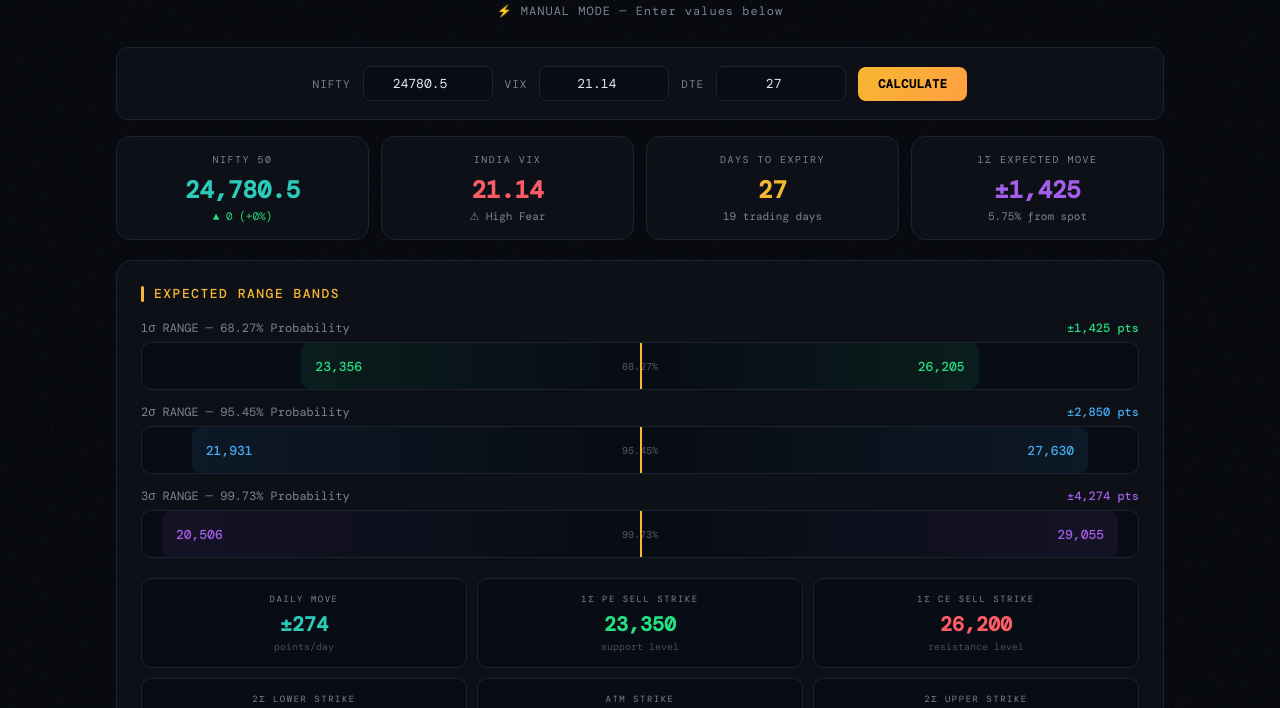
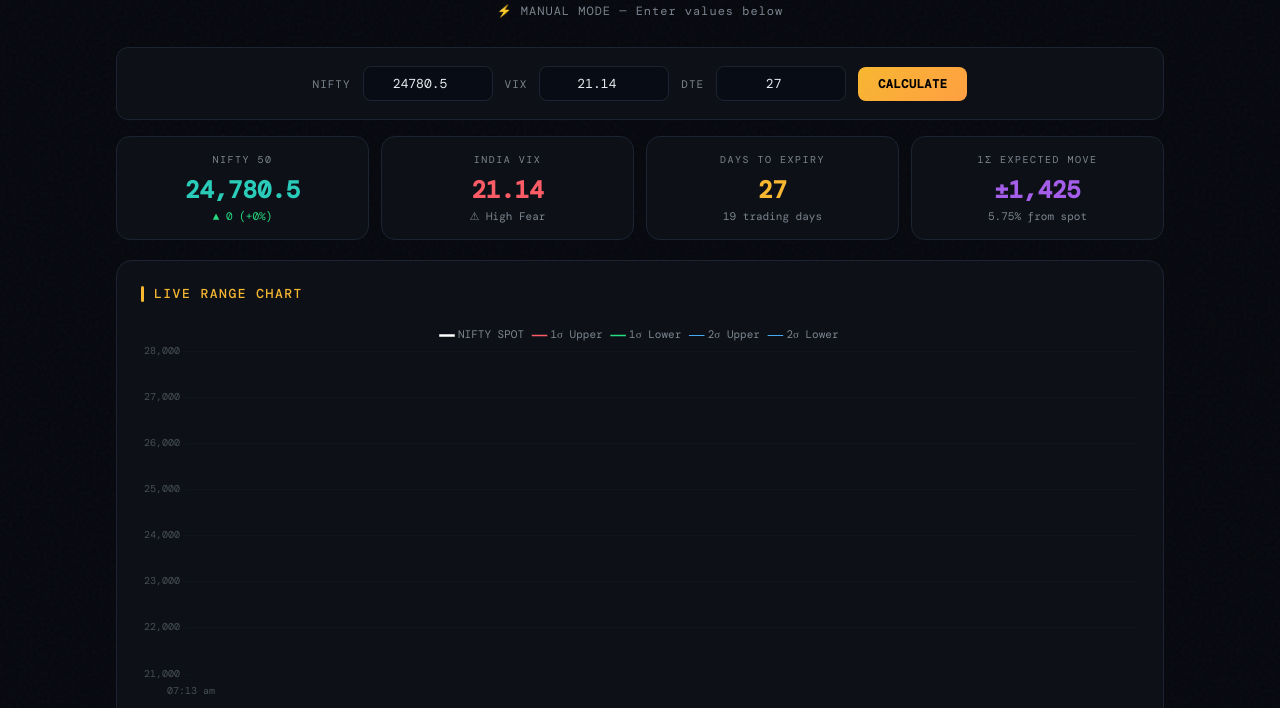
Before and after one commit to niftymadtrader/-nifty-vix-range-, a website: page public/index.html in a window 1280 px wide. Shown: the part 60-768 px from the top of the page. Drawn offline with nearby package versions, Linux system fonts and the light colour scheme; no server answers; a web font is replaced by a local one.

Commit message:
Update index.html

```diff
--- a/public/index.html
+++ b/public/index.html
@@ -228,6 +228,7 @@
   .hdr h1 { font-size: 20px; }
 }
 </style>
+<script src="https://cdnjs.cloudflare.com/ajax/libs/Chart.js/4.4.1/chart.umd.min.js"></script>
 </head>
 <body>
 <div class="noise"></div>
@@ -239,6 +240,144 @@
 </div>
 
 <script>
+// ===========================
+// CHART DATA STORE
+// ===========================
+const MAX_POINTS = 120; // 2 hours of 1-min data
+let chartData = {
+  labels: [],
+  spot: [],
+  sd1Upper: [],
+  sd1Lower: [],
+  sd2Upper: [],
+  sd2Lower: [],
+};
+let rangeChart = null;
+
+function updateChartData(d) {
+  const now = new Date().toLocaleTimeString('en-IN', { hour: '2-digit', minute: '2-digit' });
+  chartData.labels.push(now);
+  chartData.spot.push(d.market.nifty);
+  chartData.sd1Upper.push(d.ranges.sd1.upper);
+  chartData.sd1Lower.push(d.ranges.sd1.lower);
+  chartData.sd2Upper.push(d.ranges.sd2.upper);
+  chartData.sd2Lower.push(d.ranges.sd2.lower);
+
+  if (chartData.labels.length > MAX_POINTS) {
+    Object.keys(chartData).forEach(k => chartData[k].shift());
+  }
+}
+
+function renderChart() {
+  const ctx = document.getElementById('rangeChart');
+  if (!ctx) return;
+
+  if (rangeChart) {
+    rangeChart.data.labels = chartData.labels;
+    rangeChart.data.datasets[0].data = chartData.spot;
+    rangeChart.data.datasets[1].data = chartData.sd1Upper;
+    rangeChart.data.datasets[2].data = chartData.sd1Lower;
+    rangeChart.data.datasets[3].data = chartData.sd2Upper;
+    rangeChart.data.datasets[4].data = chartData.sd2Lower;
+    rangeChart.update('none');
+    return;
+  }
+
+  rangeChart = new Chart(ctx, {
+    type: 'line',
+    data: {
+      labels: chartData.labels,
+      datasets: [
+        {
+          label: 'NIFTY SPOT',
+          data: chartData.spot,
+          borderColor: '#ffffff',
+          borderWidth: 2.5,
+          pointRadius: 0,
+          tension: 0.3,
+          order: 0,
+        },
+        {
+          label: '1σ Upper',
+          data: chartData.sd1Upper,
+          borderColor: '#fc5c65',
+          borderWidth: 1.5,
+          borderDash: [6, 3],
+          pointRadius: 0,
+          tension: 0.3,
+          order: 1,
+        },
+        {
+          label: '1σ Lower',
+          data: chartData.sd1Lower,
+          borderColor: '#26de81',
+          borderWidth: 1.5,
+          borderDash: [6, 3],
+          pointRadius: 0,
+          tension: 0.3,
+          order: 2,
+        },
+        {
+          label: '2σ Upper',
+          data: chartData.sd2Upper,
+          borderColor: '#45aaf2',
+          borderWidth: 1,
+          borderDash: [3, 4],
+          pointRadius: 0,
+          tension: 0.3,
+          order: 3,
+        },
+        {
+          label: '2σ Lower',
+          data: chartData.sd2Lower,
+          borderColor: '#45aaf2',
+          borderWidth: 1,
+          borderDash: [3, 4],
+          pointRadius: 0,
+          tension: 0.3,
+          order: 4,
+        },
+      ],
+    },
+    options: {
+      responsive: true,
+      maintainAspectRatio: false,
+      interaction: { mode: 'index', intersect: false },
+      plugins: {
+        legend: {
+          labels: { color: '#7d8590', font: { family: 'DM Mono', size: 11 }, usePointStyle: true, pointStyle: 'line' }
+        },
+        tooltip: {
+          backgroundColor: '#131922',
+          borderColor: '#1c2432',
+          borderWidth: 1,
+          titleFont: { family: 'DM Mono' },
+          bodyFont: { family: 'DM Mono', size: 12 },
+          callbacks: {
+            label: function(ctx) {
+              return ctx.dataset.label + ': ' + Number(ctx.parsed.y).toLocaleString('en-IN', { maximumFractionDigits: 2 });
+            }
+          }
+        }
+      },
+      scales: {
+        x: {
+          ticks: { color: '#484f58', font: { family: 'DM Mono', size: 10 }, maxTicksLimit: 10 },
+          grid: { color: '#1c243220' }
+        },
+        y: {
+          ticks: {
+            color: '#484f58',
+            font: { family: 'DM Mono', size: 10 },
+            callback: v => Number(v).toLocaleString('en-IN', { maximumFractionDigits: 0 })
+          },
+          grid: { color: '#1c243240' }
+        }
+      }
+    }
+  });
+}
+
 // ===========================
 // CONFIG
 // ===========================
@@ -352,7 +491,7 @@
       <div class="sub">
         ${d.manual
           ? '⚡ MANUAL MODE — Enter values below'
-          : `<span class="live-dot"></span>LIVE STREAMING • Updates every 1 min `
+          : `<span class="live-dot"></span>LIVE STREAMING • Updates every 1 min`
         }
       </div>
     </div>
@@ -391,6 +530,14 @@
         <div class="lbl">1σ Expected Move</div>
         <div class="val" style="color:var(--purple)">±${fmt(r.sd1.points)}</div>
         <div class="chg" style="color:var(--text2)">${moveP}% from spot</div>
+      </div>
+    </div>
+
+    <!-- Live Range Chart -->
+    <div class="panel">
+      <div class="panel-title">LIVE RANGE CHART</div>
+      <div style="position:relative;height:380px;">
+        <canvas id="rangeChart"></canvas>
       </div>
     </div>
 
@@ -537,6 +684,10 @@
       ⚠ Educational purpose only • Not financial advice • ${d.source || 'Manual Mode'} • Last tick: ${new Date(d.timestamp).toLocaleString('en-IN')}
     </div>
   `;
+
+  // Update chart
+  updateChartData(d);
+  setTimeout(renderChart, 100);
 }
 
 // ===========================
```
